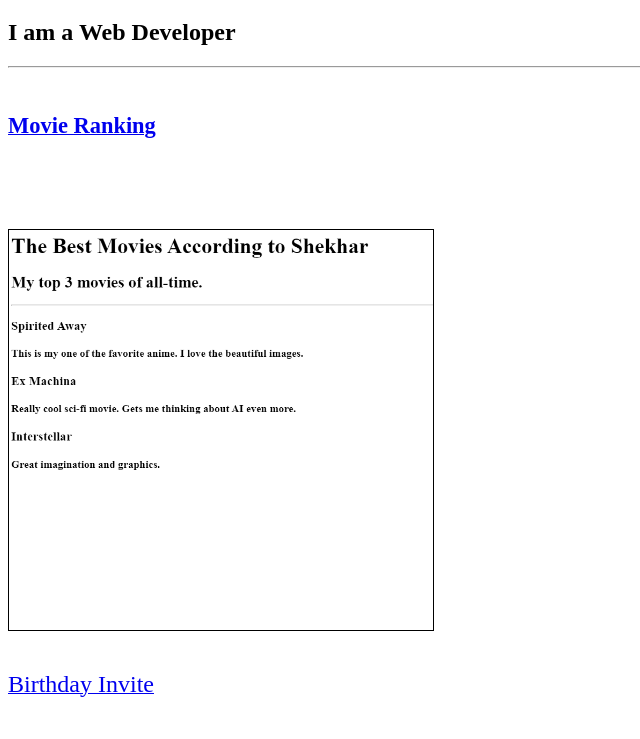
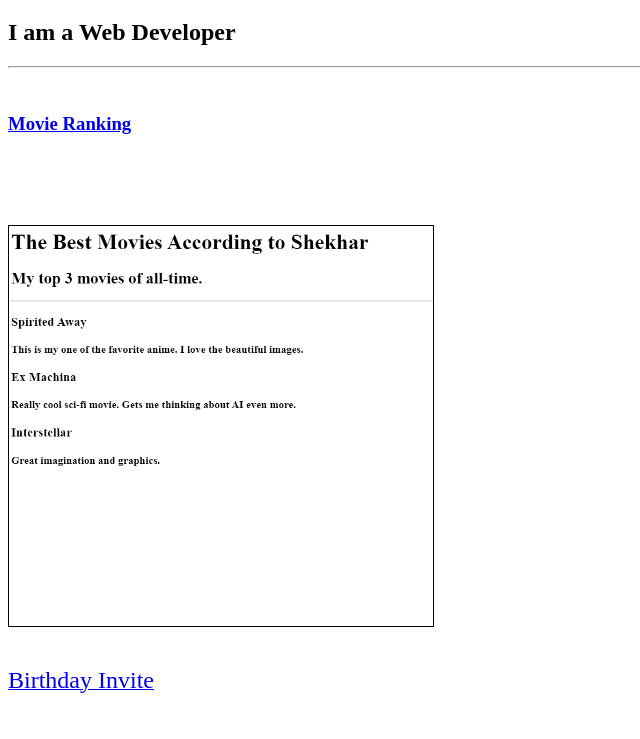
Before and after one commit to CS-Gaikwad/html-portfolio, a plain HTML site: page index.html in a window 1280 px wide. Shown: the part 61-800 px from the top of the page, without its empty margins (0-640 px from the left). Drawn offline with Linux system fonts and the light colour scheme.

Commit message:
Update index.html

```diff
--- a/index.html
+++ b/index.html
@@ -14,7 +14,7 @@
     <br />
 
     <a href="./public/Best movie.html">
-      <h3><big> Movie Ranking </big></h3>
+      <h3>  Movie Ranking </h3>
     </a>
     <br />
     <br />
```
